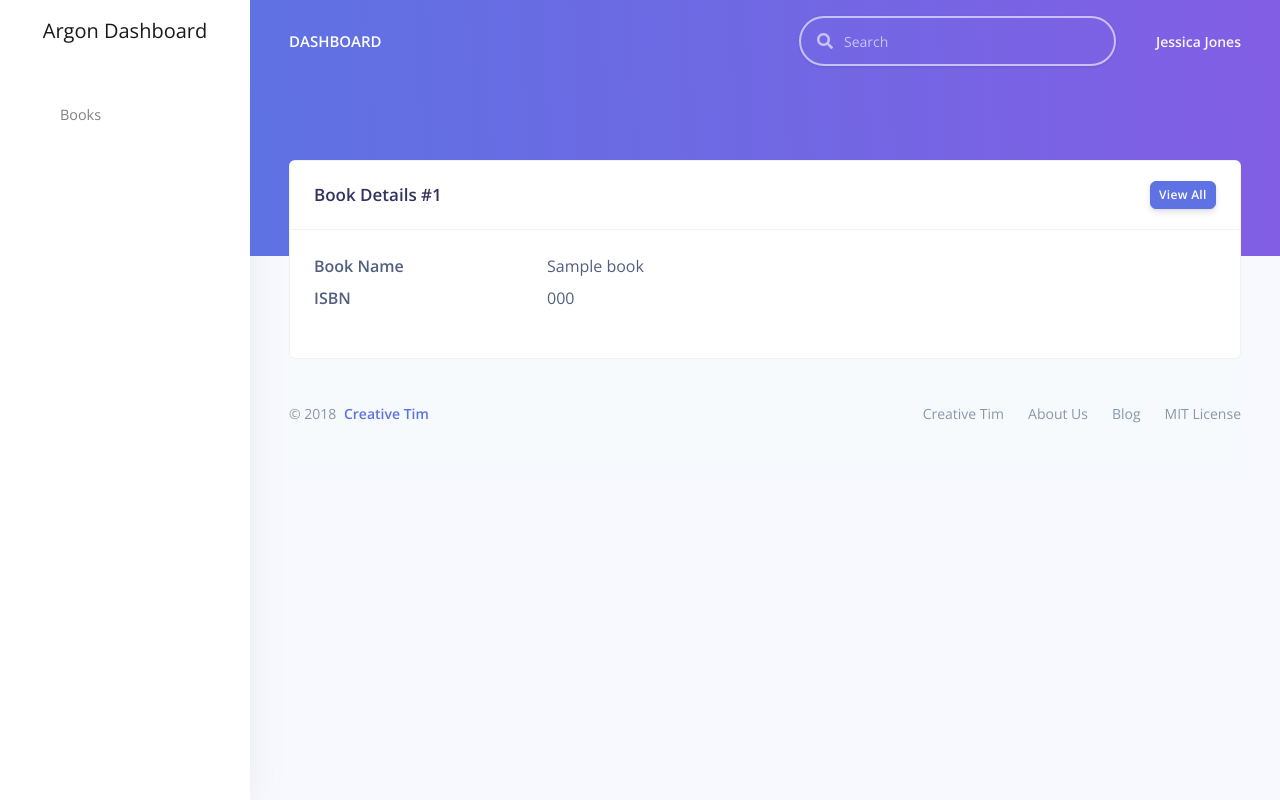
After one commit to all-about-django/django-cbv-using-argon-theme, a Django app: page /store/book/1 in a window 1280 px wide. The commit adds this page. Run offline with Django 3.2, Linux system fonts and the light colour scheme; a user stored in the database is signed in; tables that the repository leaves empty hold one stand-in row (values such as "Sample post"); some libraries are stand-ins or nearby versions.

Commit message:
add detail view of book.

```diff
--- /dev/null
+++ b/src/djlibrary/templates/book/detail.html
@@ -0,0 +1,25 @@
+{% extends "__base.html" %}
+
+{% block page_content %}
+<div class="card">
+    <div class="card-header">
+        <div class="row align-items-center">
+            <div class="col-8">
+                <h3 class="mb-0">Book Details #{{book.id}}</h3>
+            </div>
+            <div class="col-4 text-right">
+                <a href="{% url 'book-list' %}" class="btn btn-sm btn-primary">View All</a>
+            </div>
+        </div>
+    </div>
+    <div class="card-body">
+    <dl class="row">
+      <dt class="col-sm-3">Book Name</dt>
+      <dd class="col-sm-9">{{ book.name }}</dd>
+      <dt class="col-sm-3">ISBN</dt>
+      <dd class="col-sm-9">{{ book.isbn_number }}</dd>
+    </dl>
+
+    </div>
+</div>
+{% endblock %}
--- a/src/djlibrary/templates/book/list.html
+++ b/src/djlibrary/templates/book/list.html
@@ -15,6 +15,7 @@
                 <table class="table align-items-center table-flush">
                 <thead class="thead-light">
                     <tr>
+                        <th scope="col">Id</th>
                         <th scope="col">Name</th>
                         <th scope="col">Isbn</th>
                     </tr>
@@ -22,6 +23,9 @@
                 <tbody>
                     {% for book in books %}
                     <tr>
+                        <td>
+                            <a href="{% url 'book-detail' book.id %}">{{book.id}}</a>
+                        </td>
                         <td>{{book.name}}</td>
                         <td>{{book.isbn_number}}</td>
                     </tr>
--- a/src/store/urls.py
+++ b/src/store/urls.py
@@ -8,5 +8,7 @@ urlpatterns = [
          name='book-list'),
     path('book/create', views.BookCreateView.as_view(),
          name='book-create'),
+    path('book/<int:pk>', views.BookDetailView.as_view(),
+         name='book-detail'),
 
 ]
--- a/src/store/views.py
+++ b/src/store/views.py
@@ -3,6 +3,7 @@ from django.utils.decorators import method_decorator
 from django.views.generic import ListView
 from django.core.paginator import Paginator, PageNotAnInteger, EmptyPage
 from django.views.generic.edit import CreateView
+from django.views.generic.detail import DetailView
 from django.urls import reverse_lazy
 
 from .models import Book
@@ -37,3 +38,11 @@ class BookCreateView(CreateView):
     template_name = 'book/create.html'
     fields = ('name', 'isbn_number', )
     success_url = reverse_lazy('book-list')
+
+
+@method_decorator(login_required, name='dispatch')
+class BookDetailView(DetailView):
+
+    model = Book
+    template_name = 'book/detail.html'
+    context_object_name = 'book'
```
